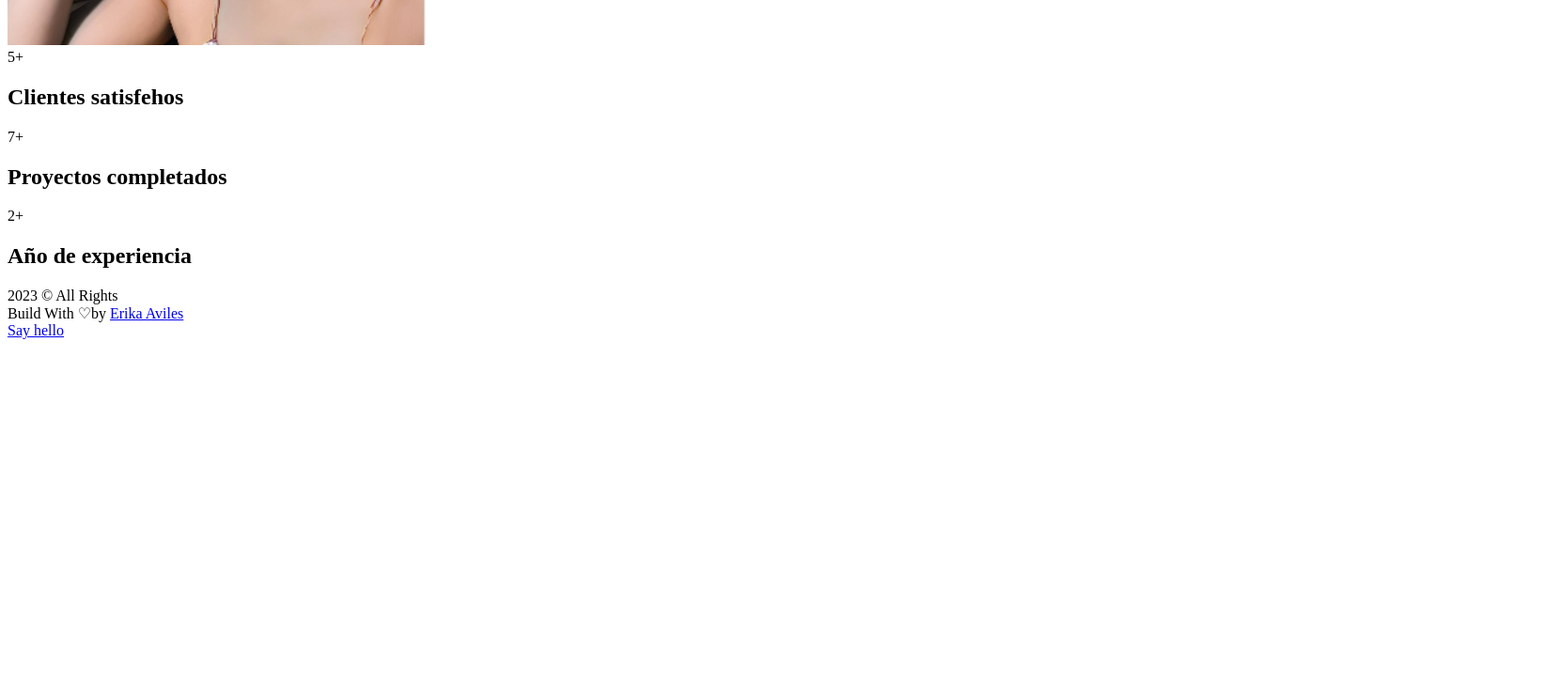
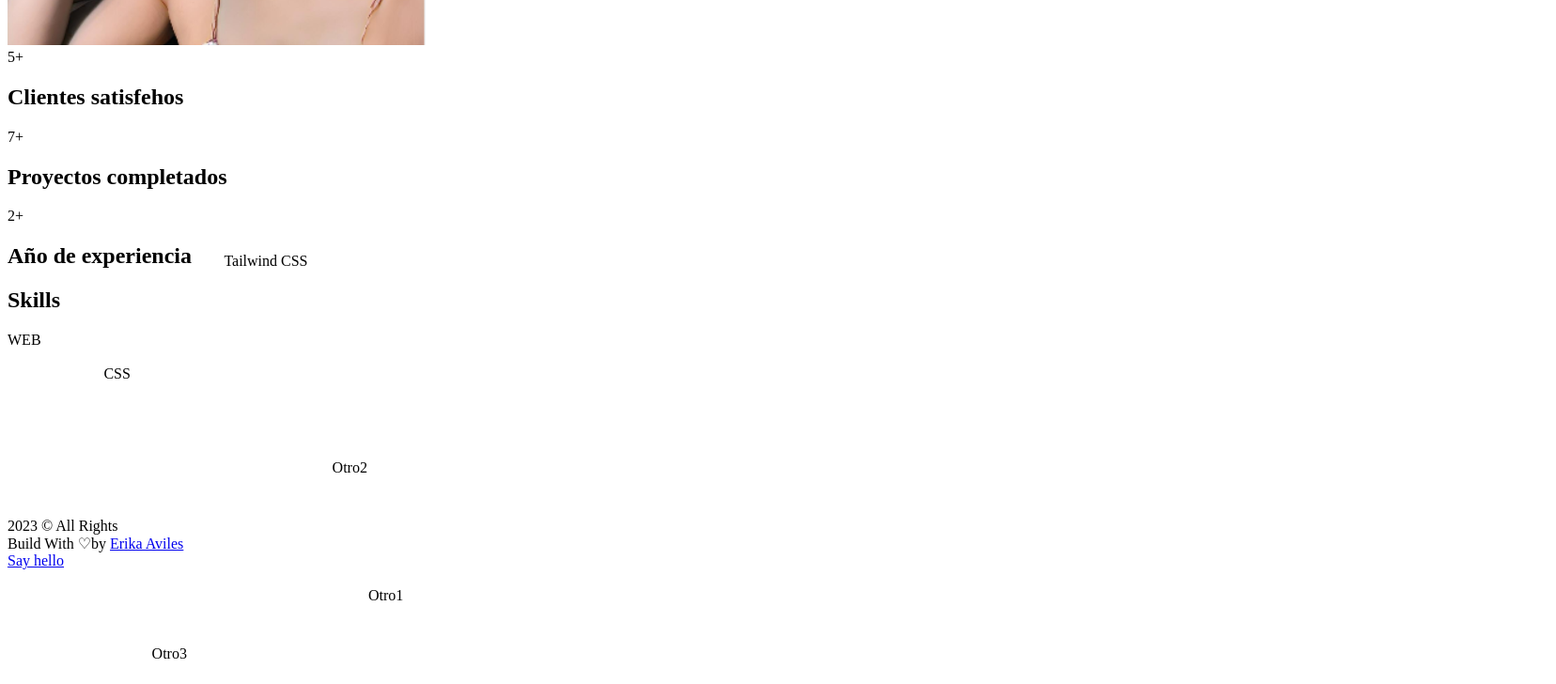
Before and after one commit to Erik-Aviles/my-portfolio, a Next.js app: page /about in a window 1280 px wide. Shown: the part 767-1495 px from the top of the page at 94% size, 1656 px wide, since content can reach past the window. Before the commit the page ends 1136 px from the top, so only its background shows below. Built offline with nearby package versions, Linux system fonts and the light colour scheme.

Commit message:
Skills (AnimatedSkill, modif. texto del titulo)

```diff
--- a/src/components/Layout.js
+++ b/src/components/Layout.js
@@ -3,7 +3,7 @@ import React from "react";
 const Layout = ({ children, className = "" }) => {
   return (
     <div
-      className={`w-full h-full inline-block z-0 bg-light p-32 ${className}`}
+      className={`w-full h-full inline-block z-0 bg-light px-32 pb-32${className}`}
     >
       {children}
     </div>
--- /dev/null
+++ b/src/components/Skills.js
@@ -0,0 +1,31 @@
+import React from "react";
+import { motion } from "framer-motion";
+import Skill from "./stylesComponents/AnimatedSkill";
+
+const Skills = () => {
+  return (
+    <>
+      <h2 className="font-bold text-6xl mt-24 w-full text-center">Skills</h2>
+      <div className="w-full h-[80vh] relative flex items-center justify-center rounded-full bg-circularLight">
+        <motion.div
+          className="flex items-center justify-center rounded-full font-semibold bg-dark text-light p-8 shadow-dark cursor-pointer"
+          whileHover={{ scale: 1.05 }}
+        >
+          WEB
+        </motion.div>
+        <Skill name="HTML" y="-8vw" x="-12vw" />
+        <Skill name="CSS" y="-0vw" x="8vw" />
+        <Skill name="Javascript" y="-2vw" x="-28vw" />
+        <Skill name="ReactJS" y="6vw" x="-5vw" />
+        <Skill name="Diseño Web" y="-18vw" x="-24vw" />
+        <Skill name="Tailwind CSS" y="-15vw" x="18vw" />
+        <Skill name="Bootstrap" y="18vw" x="-20vw" />
+        <Skill name="Otro1" y="10vw" x="30vw" />
+        <Skill name="Otro2" y="-2vw" x="27vw" />
+        <Skill name="Otro3" y="12vw" x="12vw" />
+      </div>
+    </>
+  );
+};
+
+export default Skills;
--- /dev/null
+++ b/src/components/stylesComponents/AnimatedSkill.js
@@ -0,0 +1,17 @@
+import React from "react";
+import { motion } from "framer-motion";
+
+const AnimatedSkill = ({ name, x, y }) => {
+  return (
+    <motion.div
+      className="flex items-center justify-center rounded-full font-semibold bg-dark text-light py-3 px-6 shadow-dark cursor-pointer absolute"
+      whileHover={{ scale: 1.05 }}
+      inicial={{ x: 0, y: 0 }}
+      whileInView={{ x: x, y: y }}
+      transition={{ duration: 1.5 }}
+    >
+      {name}
+    </motion.div>
+  );
+};
+export default AnimatedSkill;
--- a/src/components/AnimatedText.js
+++ b/src/components/stylesComponents/AnimatedText.js
@@ -30,7 +30,7 @@ const AnimatedText = ({ text, className = "" }) => {
   return (
     <div className="w-full mx-auto py-2 flex items-center justify-center text-center overflow-hidden">
       <motion.h1
-        className={`inline-block w-full text-dark font-bold capitalize text-8xl ${className}`}
+        className={`inline-block w-full text-dark font-bold capitalize text-6xl ${className}`}
         variants={quote}
         initial="initial"
         animate="animate"
--- a/src/pages/about.js
+++ b/src/pages/about.js
@@ -1,10 +1,11 @@
-import AnimatedText from "@/components/AnimatedText";
+import AnimatedText from "@/components/stylesComponents/AnimatedText";
 import Layout from "@/components/Layout";
 import Head from "next/head";
 import Image from "next/image";
 import React from "react";
 import profileWomen from "../../public/images/profile/profile-2.png";
-import AnimatedNumber from "@/components/AnimatedNumber";
+import AnimatedNumber from "@/components/stylesComponents/AnimatedNumber";
+import Skills from "@/components/Skills";
 
 const historicalData = [
   { id: 1, description: "Clientes satisfehos", time: 5 },
@@ -65,7 +66,7 @@ export default function about() {
                   key={data.id}
                   className="flex flex-col items-end justify-center"
                 >
-                  <span className="inline-block text-7xl font-bold">
+                  <span className="inline-block text-5xl font-bold">
                     <AnimatedNumber value={data.time} />+
                   </span>
                   <h2 className="text-xl font-medium capitalize text-dark/75">
@@ -75,6 +76,7 @@ export default function about() {
               ))}
             </div>
           </div>
+          <Skills />
         </Layout>
       </main>
     </>
--- a/src/pages/index.js
+++ b/src/pages/index.js
@@ -2,7 +2,7 @@ import Layout from "@/components/Layout";
 import Head from "next/head";
 import Image from "next/image";
 import profileWomen from "../../public/images/profile/profile-1.png";
-import AnimatedText from "@/components/AnimatedText";
+import AnimatedText from "@/components/stylesComponents/AnimatedText";
 import Link from "next/link";
 import { LinkArrow } from "@/components/Icons";
 import Hireme from "@/components/Hireme";
@@ -16,7 +16,7 @@ export default function Home() {
         <meta name="description" content="Generated by create next app" />
       </Head>
       <main className="flex items-center text-dark w-full min-h-screen">
-        <Layout className="pt-0">
+        <Layout>
           <div className="flex items-center justify-between w-full">
             <div className="w-1/2 self-center ">
               <Image
@@ -28,7 +28,7 @@ export default function Home() {
             <div className="w-1/2 flex flex-col items-center self-center ">
               <AnimatedText
                 text="Turning Vision Into Reality With Code And Design"
-                className="!text-6xl !text-left"
+                className="!text-left"
               />
               <p className="my-4 text-base font-medium">
                 As a skilled full-stack developer, I am dedicated to turning
--- a/tailwind.config.js
+++ b/tailwind.config.js
@@ -25,6 +25,10 @@ module.exports = {
       animation: {
         "spin-slow": "spin 8s linear infinite",
       },
+      backgroundImage: {
+        circularLight:
+          "repeating-radial-gradient(rgba(0,0,0,0.4) 2px, #f5f5f5, 5px, #f5f5f5 110px);",
+      },
     },
   },
   plugins: [],
```
Also changed, not shown: src/components/stylesComponents/AnimatedNumber.js (renamed from src/components/AnimatedNumber.js).
